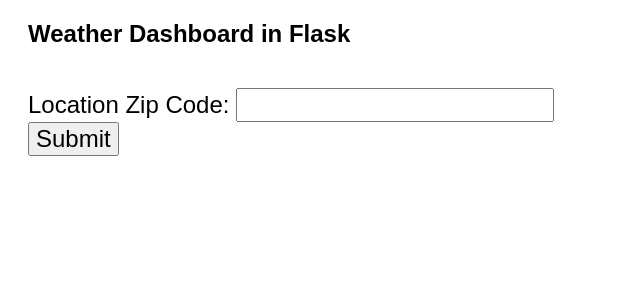
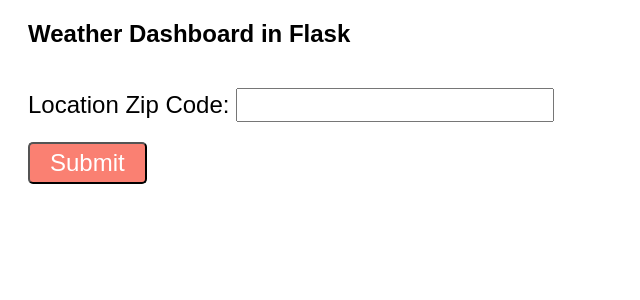
Before and after one commit to Cdeqnb/Weather-Dashboard-Flask, a Flask app: page / in a window 1280 px wide. Shown: the top 300 px of the page, without its empty margins (0-640 px from the left). Run offline with Flask 3, Linux system fonts and the light colour scheme.

Commit message:
styled submit button

```diff
--- a/static/styles/home.css
+++ b/static/styles/home.css
@@ -10,3 +10,11 @@
 #weatherForm {
     padding: 20px;
 }
+
+#weatherSubmit {
+    color: white;
+    background-color: salmon;
+    padding: 5px 20px;
+    border-radius: 5px;
+    margin-top: 20px;
+}
```
